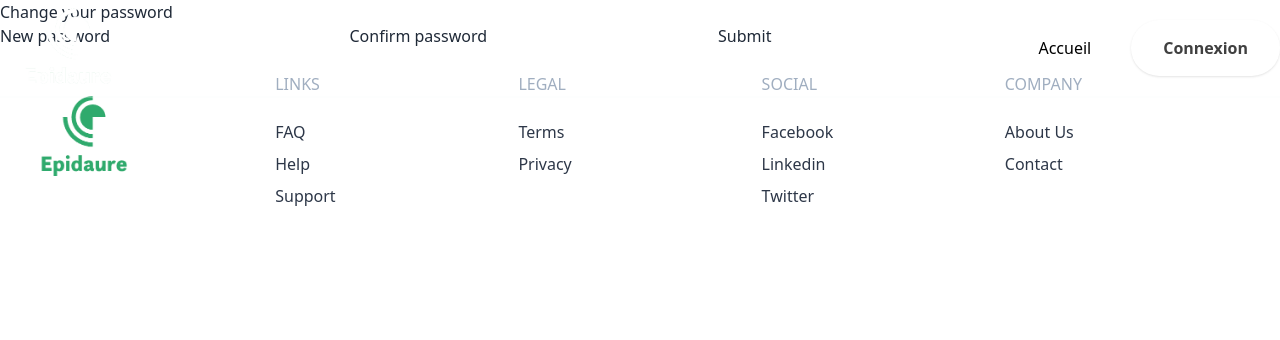
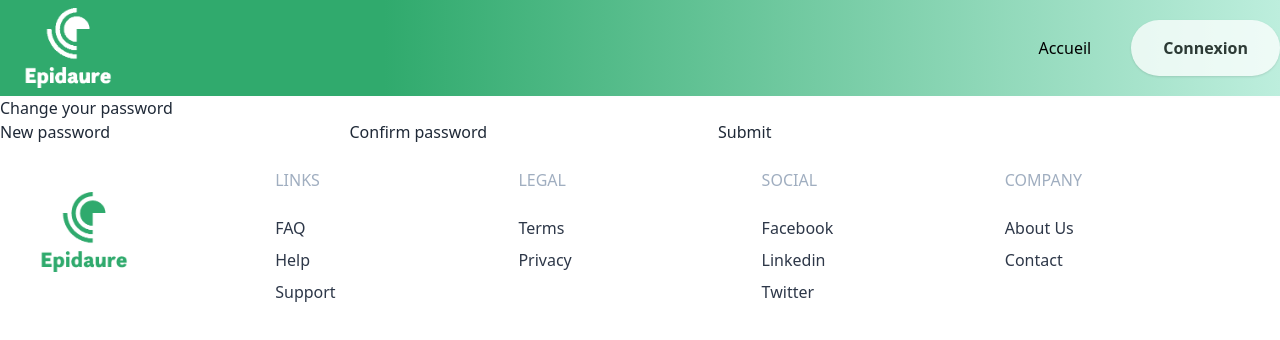
Before and after one commit to MatthiasBlc/Epidaure_Front, a React (Create React App) app: page /users/1 in a window 1280 px wide. Shown: the top 340 px of the page. Built offline with nearby package versions, Linux system fonts and the light colour scheme.

Commit message:
navbar ok

```diff
--- /dev/null
+++ b/src/components/GestionPraticienTitulaire/GestionPraticienTitulaire.js
@@ -0,0 +1,11 @@
+import React from 'react';
+
+const GestionPraticienTitulaire = () => {
+    return (
+        <div>
+            <div className='gradient h-24'></div>
+        </div>
+    );
+};
+
+export default GestionPraticienTitulaire;
--- a/src/components/Navbar/Navbar.js
+++ b/src/components/Navbar/Navbar.js
@@ -1,5 +1,5 @@
 import React from "react";
-import { NavLink } from "react-router-dom";
+import { Link, NavLink } from "react-router-dom";
 import useScrollPosition from "../../hooks/useScrollPosition";
 import logoGreen from "../../assets/images/logoEpiGreenFondNone.png";
 import logoWhite from "../../assets/images/logoEpiWhiteBgNone.png";
@@ -66,6 +66,7 @@ const Footer = () => {
 
   return (
     <div>
+      <div className='gradient h-24'></div>
       <nav
         id="header"
         className={classNames(
@@ -133,6 +134,7 @@ const Footer = () => {
               </button>
             ) : (
               <>
+              <Link to="/login">
                 <button
                   id="navAction"
                   className={classNames(
@@ -144,6 +146,7 @@ const Footer = () => {
                 >
                   Connexion
                 </button>
+                </Link>
               </>
             )}
           </div>
```
